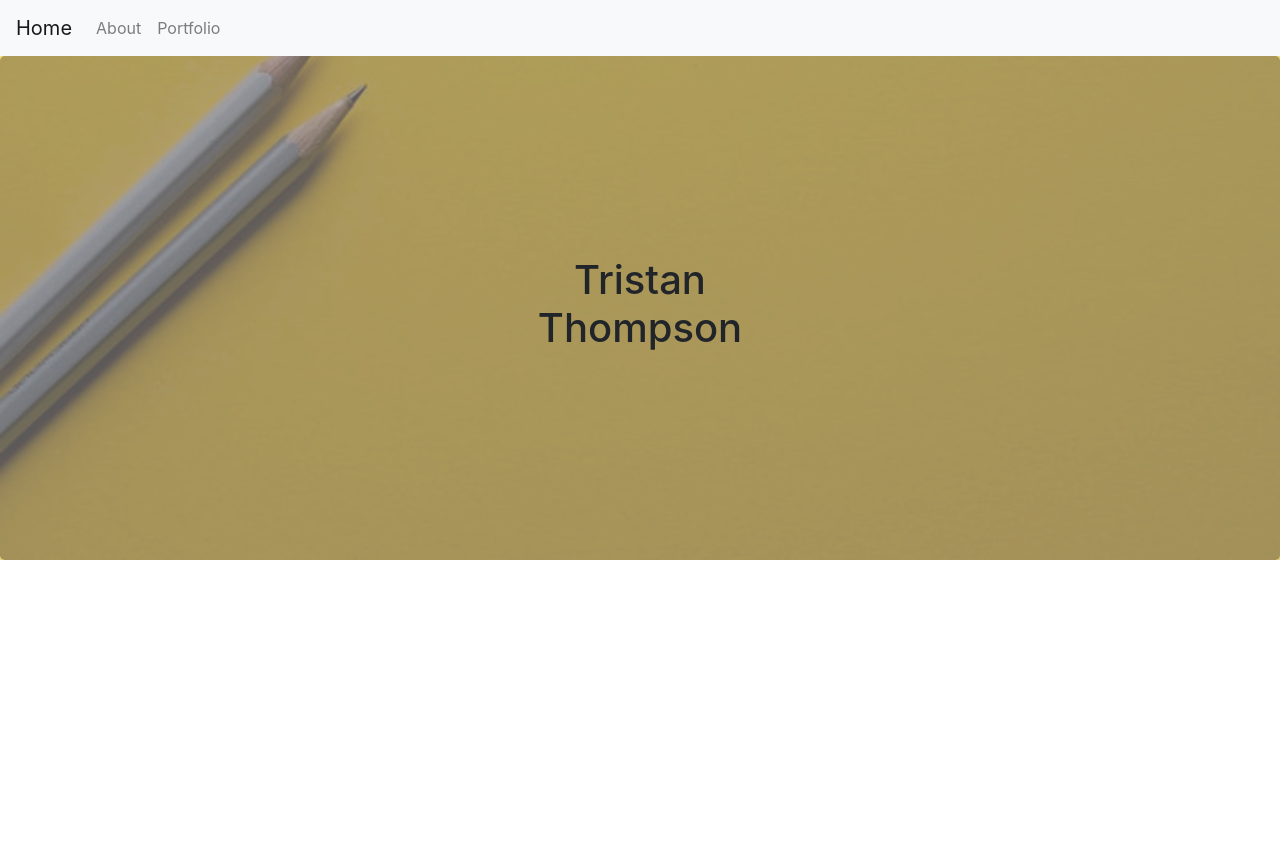
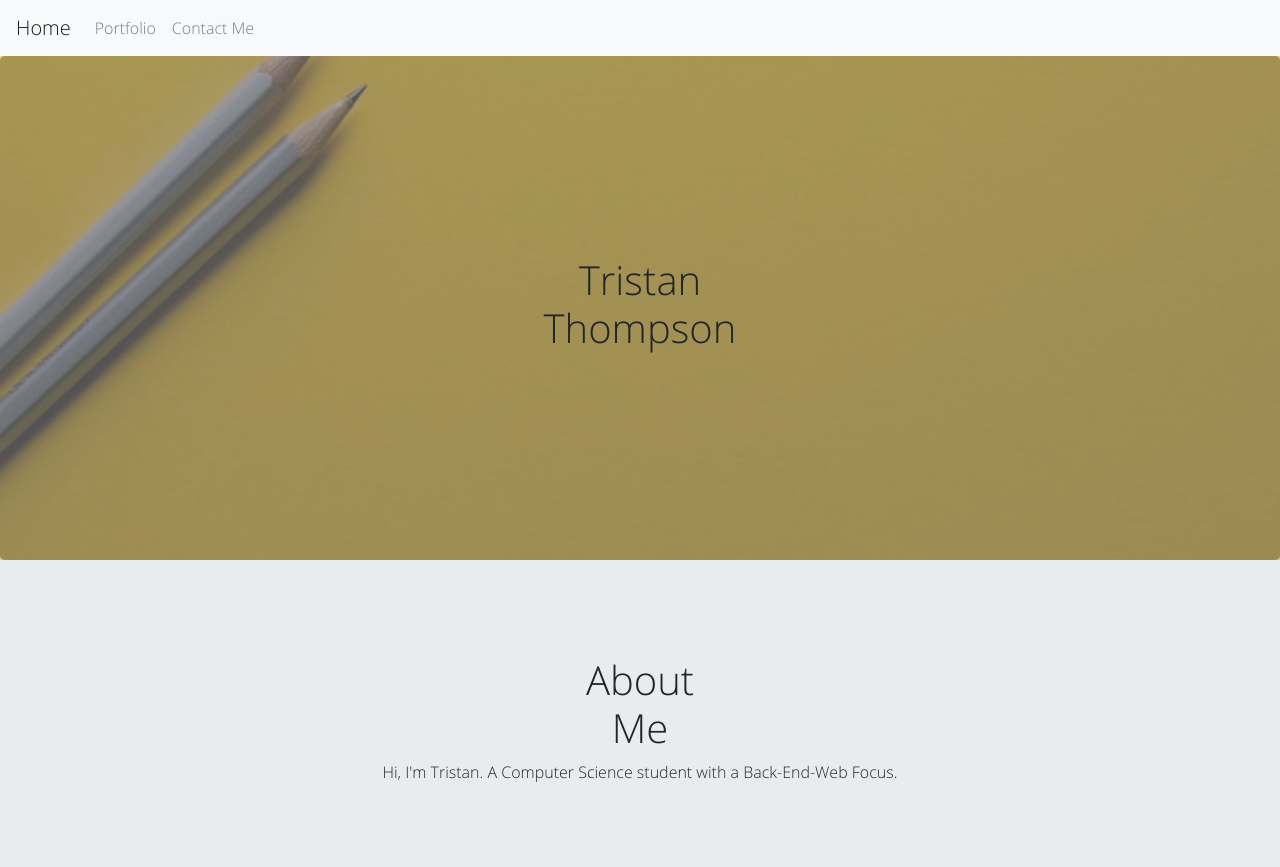
Before and after one commit to tristann3/SPD-1.2, a plain HTML site: page capstone-portfolio/index.html in a window 1280 px wide. Before the commit the page ends 800 px from the top, so only its background shows below. Drawn offline with nearby package versions, Linux system fonts and the light colour scheme.

Commit message:
landing page styles

```diff
--- a/capstone-portfolio/index.html
+++ b/capstone-portfolio/index.html
@@ -5,6 +5,7 @@
     <meta name="viewport" content="width=device-width, initial-scale=1.0">
     <title>Portfolio</title>
 
+    <link href="https://fonts.googleapis.com/css2?family=Open+Sans:wght@300&display=swap" rel="stylesheet">
     <script src="https://ajax.googleapis.com/ajax/libs/jquery/3.5.1/jquery.min.js"></script>
 
     <link rel="stylesheet" href="https://stackpath.bootstrapcdn.com/bootstrap/4.3.1/css/bootstrap.min.css">
@@ -21,10 +22,10 @@
         <div class="collapse navbar-collapse" id="navbarNavDropdown">
           <ul class="navbar-nav">
             <li class="nav-item">
-              <a class="nav-link" href="#">About</a>
+              <a class="nav-link" href="#">Portfolio</a>
             </li>
             <li class="nav-item">
-              <a class="nav-link" href="#">Portfolio</a>
+              <a class="nav-link" href="#">Contact Me</a>
             </li>
           </ul>
         </div>
@@ -35,5 +36,13 @@
           <h1>Tristan <br> Thompson</h1>
         </div>
       </section>
+      <!-- ABOUT ME -->
+      <section>
+        <div class="jumbotron text-center">
+          <h1 class="underline">About <br> Me</h1>
+          <p>Hi, I'm Tristan. A Computer Science student with a Back-End-Web Focus.</p>
+        </div>
+      </section>
+
 </body>
 </html>
--- a/capstone-portfolio/styles.css
+++ b/capstone-portfolio/styles.css
@@ -1,3 +1,11 @@
+@font-face {
+    font-family: Open-Sans;
+    src: url(fonts/OpenSans-Light.ttf)
+}
+body {
+    font-family: Open-Sans;
+    background-color:#e9ecef;
+}
 .hero-background-img {
     position: relative;
     background: rgba(0, 0, 0, 0.3); /* If our image is bright, we can tone it down with this darker overlay */
```
Also changed, not shown: capstone-portfolio/fonts/OpenSans-Light.ttf (added), 1 other file.
